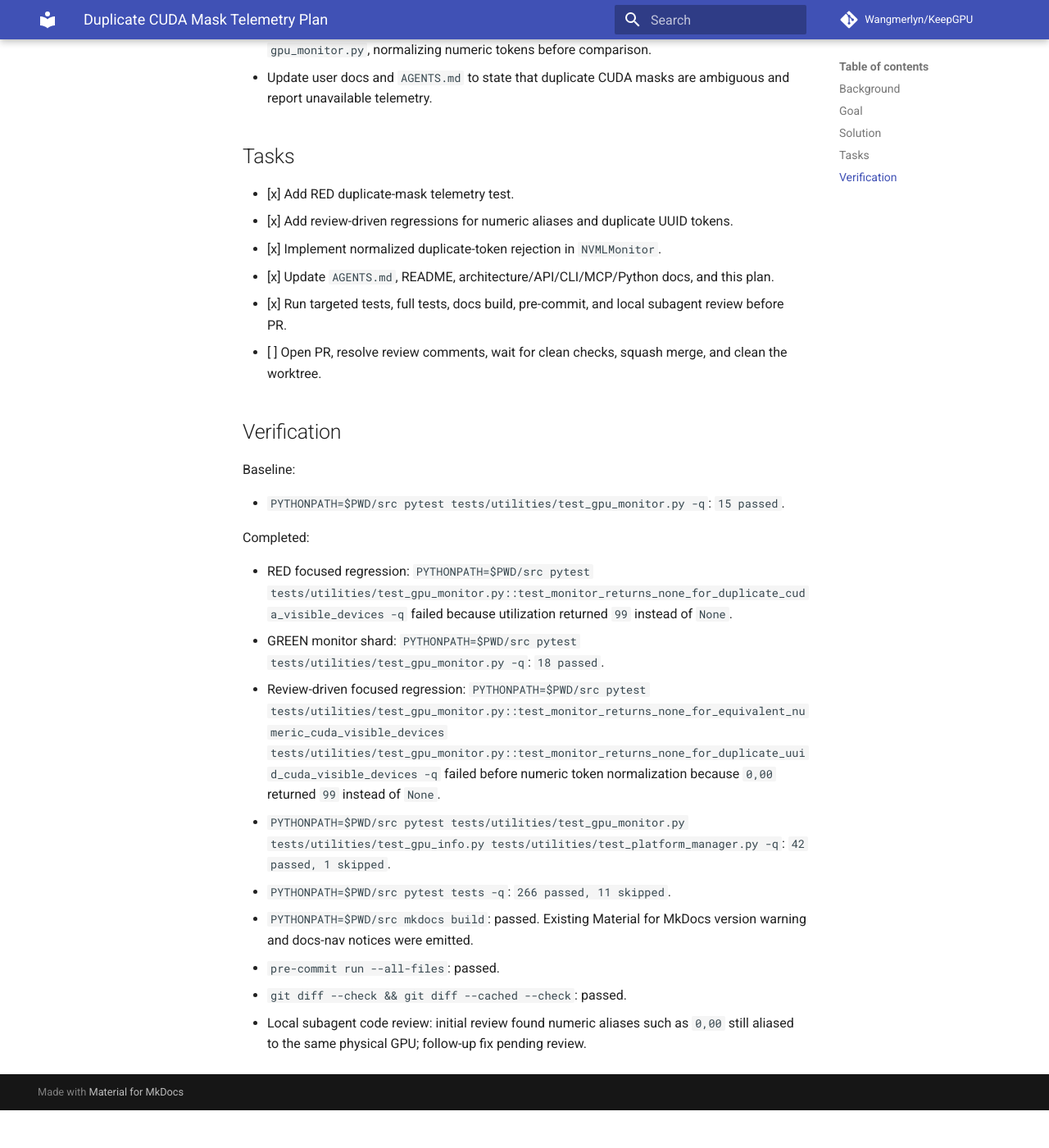
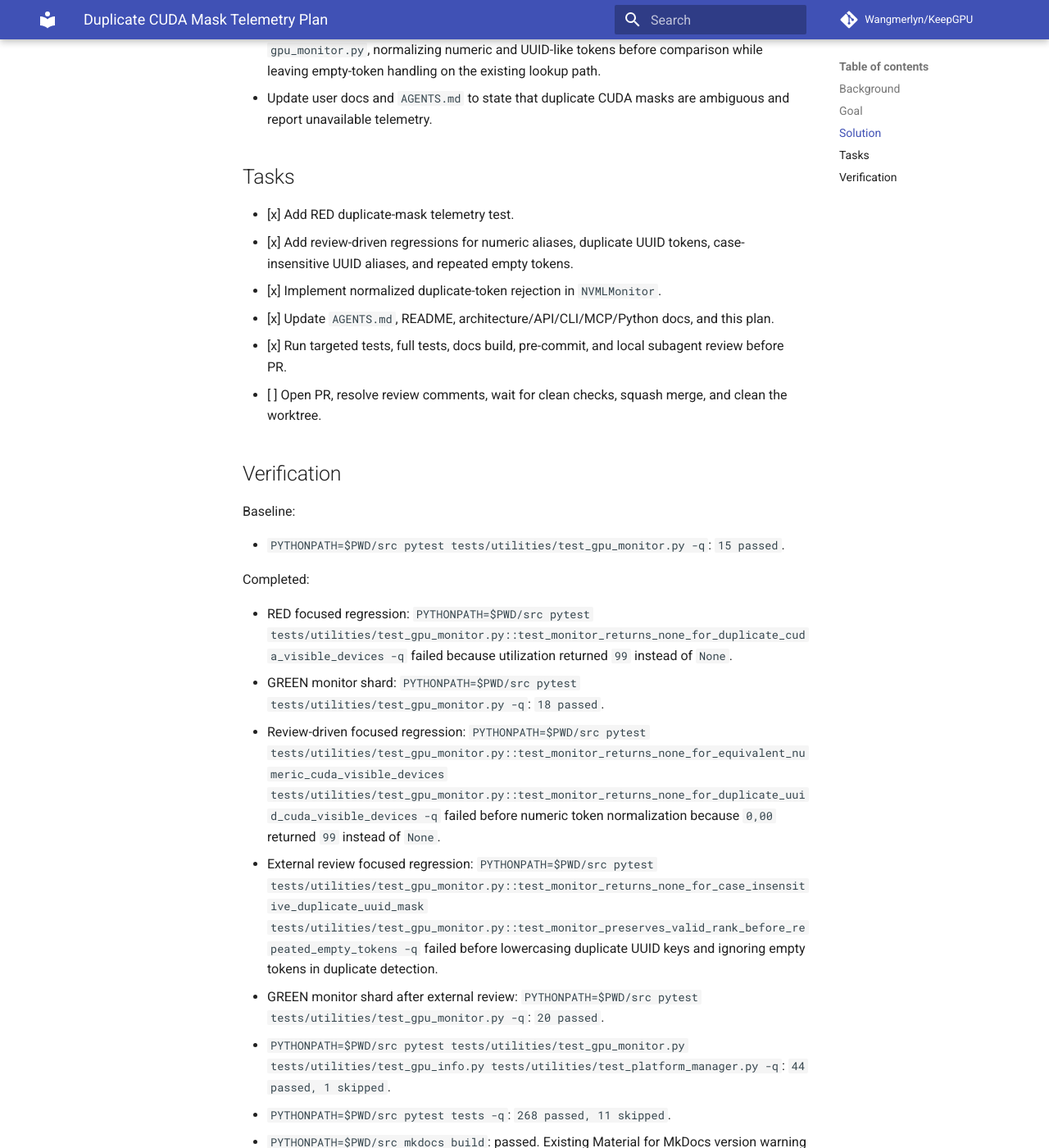
Before and after one commit to Wangmerlyn/KeepGPU, an MkDocs documentation site: the page built from docs/plans/duplicate-cuda-mask-telemetry.md, in a window 1280 px wide and 1400 px high, scrolled down 854 px. Shown: the whole window at 82% size. Built offline with MkDocs 1.6.1 and Material for MkDocs 9.7.7, drawn with Linux system fonts in a browser that asks for light colours; comment, search, counter and statistics services are not loaded; before the commit the page ends 2208 px from its top, so only the background shows below that; some of the changed text lies outside the part shown.

Commit message:
test(telemetry): cover cuda mask edge cases

```diff
--- a/docs/plans/duplicate-cuda-mask-telemetry.md
+++ b/docs/plans/duplicate-cuda-mask-telemetry.md
@@ -16,25 +16,28 @@ ambiguous mappings return unavailable utilization so non-negative
 ## Goal
 
 Make duplicate CUDA visibility masks resolve to unavailable utilization in
-`NVMLMonitor`, including equivalent numeric spellings such as `0,00`, without
-changing normal numeric/UUID mask handling or existing invalid-token behavior.
+`NVMLMonitor`, including equivalent numeric spellings such as `0,00` and
+case-insensitive UUID aliases, without changing normal numeric/UUID mask
+handling or existing invalid-token behavior.
 
 ## Solution
 
 - Add a no-GPU regression test with fake NVML showing
   `CUDA_VISIBLE_DEVICES=0,0` returns `None` for visible rank `1`.
-- Add follow-up regressions for equivalent numeric aliases such as `0,00` and
-  exact duplicate UUID tokens.
+- Add follow-up regressions for equivalent numeric aliases such as `0,00`,
+  exact duplicate UUID tokens, case-insensitive UUID aliases, and repeated empty
+  tokens.
 - Reject duplicate `CUDA_VISIBLE_DEVICES` tokens before NVML handle lookup in
-  `gpu_monitor.py`, normalizing numeric tokens before comparison.
+  `gpu_monitor.py`, normalizing numeric and UUID-like tokens before comparison
+  while leaving empty-token handling on the existing lookup path.
 - Update user docs and `AGENTS.md` to state that duplicate CUDA masks are
   ambiguous and report unavailable telemetry.
 
 ## Tasks
 
 - [x] Add RED duplicate-mask telemetry test.
-- [x] Add review-driven regressions for numeric aliases and duplicate UUID
-      tokens.
+- [x] Add review-driven regressions for numeric aliases, duplicate UUID tokens,
+      case-insensitive UUID aliases, and repeated empty tokens.
 - [x] Implement normalized duplicate-token rejection in `NVMLMonitor`.
 - [x] Update `AGENTS.md`, README, architecture/API/CLI/MCP/Python docs, and
       this plan.
@@ -62,9 +65,16 @@ Completed:
   `PYTHONPATH=$PWD/src pytest tests/utilities/test_gpu_monitor.py::test_monitor_returns_none_for_equivalent_numeric_cuda_visible_devices tests/utilities/test_gpu_monitor.py::test_monitor_returns_none_for_duplicate_uuid_cuda_visible_devices -q`
   failed before numeric token normalization because `0,00` returned `99`
   instead of `None`.
+- External review focused regression:
+  `PYTHONPATH=$PWD/src pytest tests/utilities/test_gpu_monitor.py::test_monitor_returns_none_for_case_insensitive_duplicate_uuid_mask tests/utilities/test_gpu_monitor.py::test_monitor_preserves_valid_rank_before_repeated_empty_tokens -q`
+  failed before lowercasing duplicate UUID keys and ignoring empty tokens in
+  duplicate detection.
+- GREEN monitor shard after external review:
+  `PYTHONPATH=$PWD/src pytest tests/utilities/test_gpu_monitor.py -q`:
+  `20 passed`.
 - `PYTHONPATH=$PWD/src pytest tests/utilities/test_gpu_monitor.py tests/utilities/test_gpu_info.py tests/utilities/test_platform_manager.py -q`:
-  `42 passed, 1 skipped`.
-- `PYTHONPATH=$PWD/src pytest tests -q`: `266 passed, 11 skipped`.
+  `44 passed, 1 skipped`.
+- `PYTHONPATH=$PWD/src pytest tests -q`: `268 passed, 11 skipped`.
 - `PYTHONPATH=$PWD/src mkdocs build`: passed. Existing Material for MkDocs
   version warning and docs-nav notices were emitted.
 - `pre-commit run --all-files`: passed.
```
Also changed, not shown: 2 other files.
